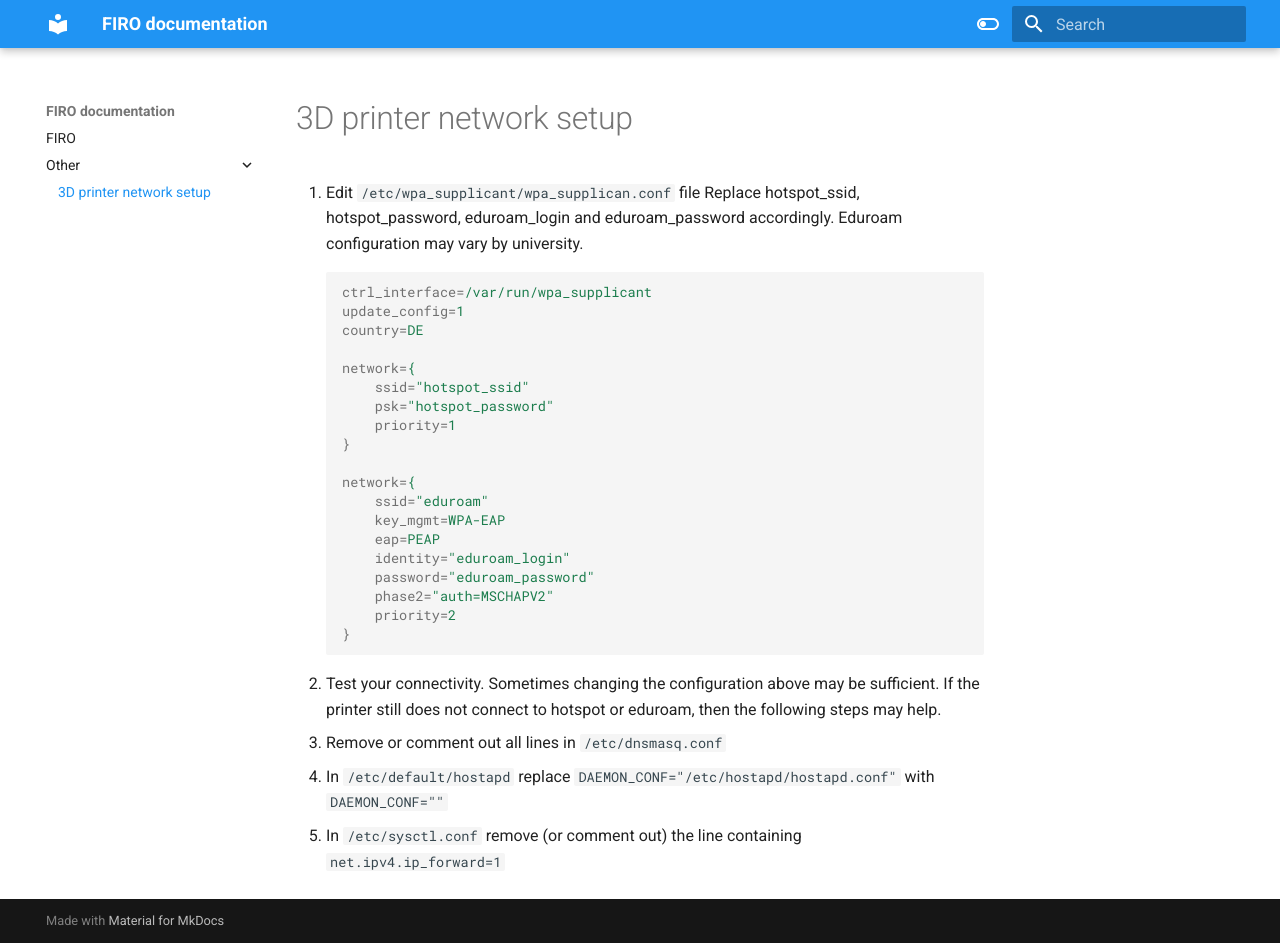
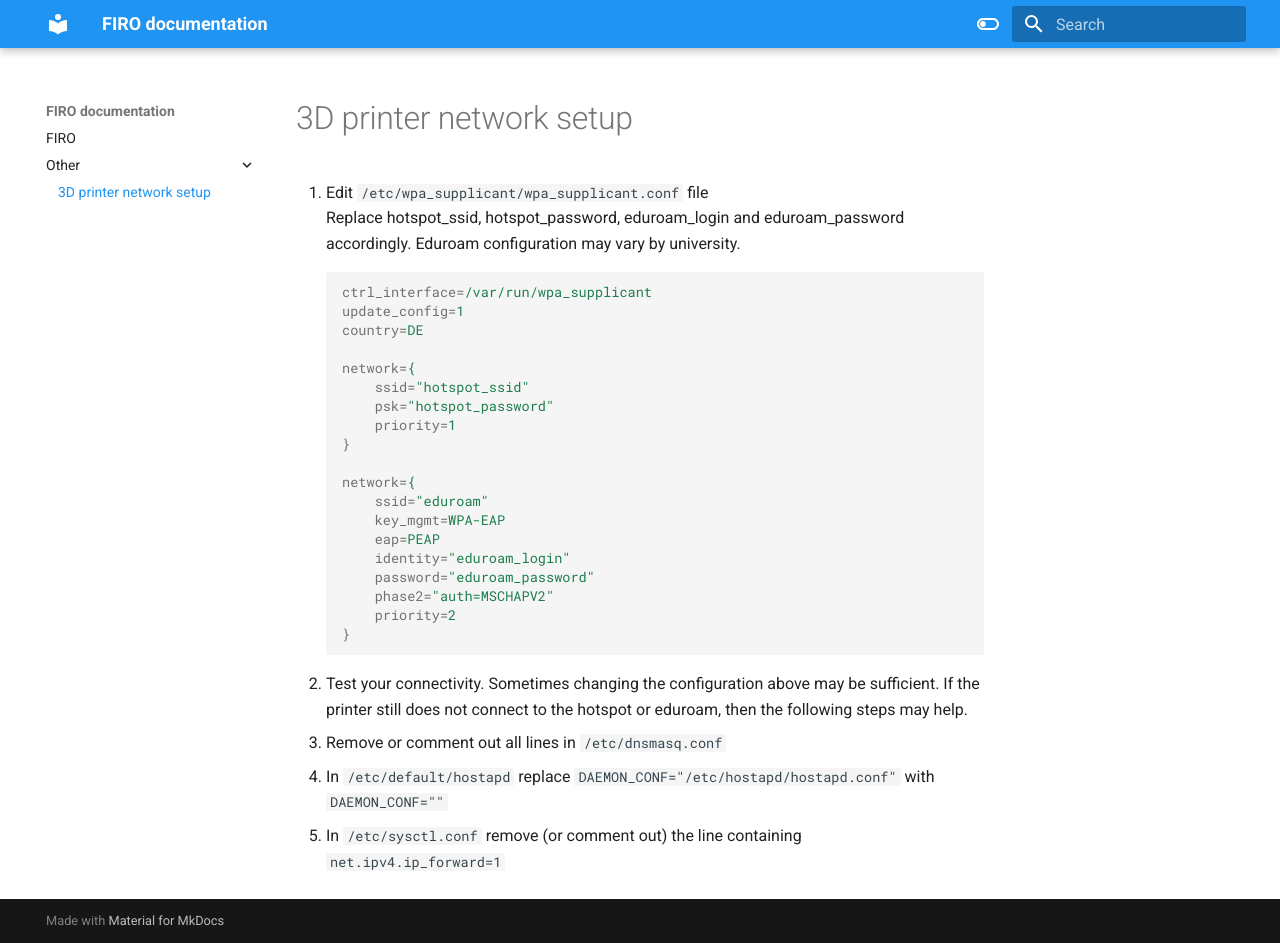
Before and after one commit to rxsio/firo-docs, an MkDocs documentation site: the page built from docs/Other/3D printer network setup.md, in a window 1280 px wide and 943 px high. Built offline with MkDocs 1.6.1 and Material for MkDocs 9.7.7, drawn with Linux system fonts in a browser that asks for light colours.

Commit message:
Fix typos and whitespaces

````diff
--- a/docs/Other/3D printer network setup.md
+++ b/docs/Other/3D printer network setup.md
@@ -1,5 +1,5 @@
 # 3D printer network setup
-1. Edit `/etc/wpa_supplicant/wpa_supplican.conf` file
+1. Edit `/etc/wpa_supplicant/wpa_supplicant.conf` file
    Replace hotspot_ssid, hotspot_password, eduroam_login and eduroam_password accordingly. Eduroam configuration may vary by university.
 ```ini
 ctrl_interface=/var/run/wpa_supplicant
@@ -22,7 +22,7 @@
 	priority=2
 }
 ```
-2. Test your connectivity. Sometimes changing the configuration above may be sufficient. If the printer still does not connect to hotspot or eduroam, then the following steps may help.
+2. Test your connectivity. Sometimes changing the configuration above may be sufficient. If the printer still does not connect to the hotspot or eduroam, then the following steps may help.
 3. Remove or comment out all lines in `/etc/dnsmasq.conf`
 4. In `/etc/default/hostapd` replace `DAEMON_CONF="/etc/hostapd/hostapd.conf"` with `DAEMON_CONF=""`
 5. In `/etc/sysctl.conf` remove (or comment out) the line containing `net.ipv4.ip_forward=1`
````
